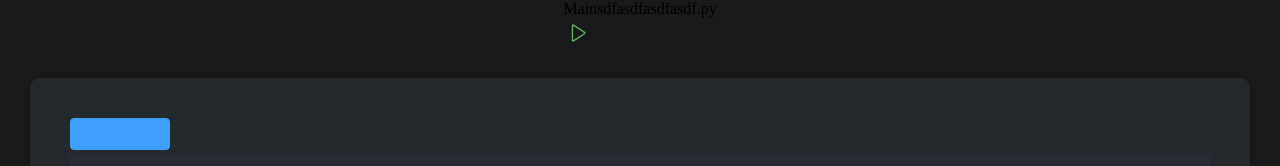
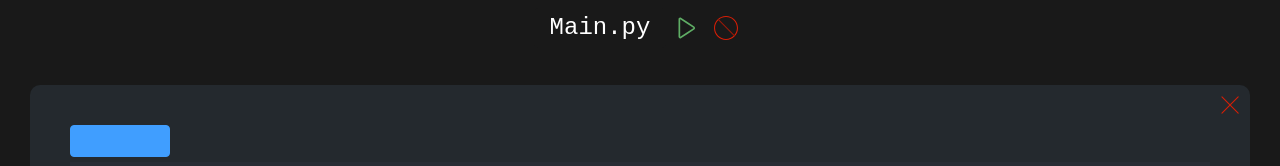
Before and after one commit to huaxvcode/code-writer, a Vue app: page / in a window 1280 px wide. Shown: the top 166 px of the page. Built offline with nearby package versions, Linux system fonts and the light colour scheme.

Commit message:
实现了『叉』按钮和顶部运行、结束按钮的功能

```diff
--- a/src/components/BodyComponent.vue
+++ b/src/components/BodyComponent.vue
@@ -4,17 +4,15 @@ import CodeComponent from "@/components/CodeComponent/CodeComponent.vue";
 </script>
 
 <template>
-<div class="body">
+<div class="body-component">
   <code-component/>
 </div>
 </template>
 
 <style scoped lang="less">
-@height: calc(100% - 50px);
-.body {
-  height: @height;
+.body-component {
   width: 100%;
+  height: 100%;
   margin: auto;
-  display: flex;
 }
 </style>
--- a/src/components/CodeComponent/CodeComponent.vue
+++ b/src/components/CodeComponent/CodeComponent.vue
@@ -20,7 +20,6 @@ import SingleCodeComponent from "@/components/CodeComponent/SingleCodeComponent.
 .code-component {
   width: 100%;
   height: 100%;
-  //background-color: rgb(22, 27, 34);
   padding: 30px;
   overflow: auto;
 
--- a/src/components/CodeComponent/SingleCodeComponent.vue
+++ b/src/components/CodeComponent/SingleCodeComponent.vue
@@ -4,6 +4,7 @@ import {ref, watchEffect} from "vue";
 import CodeFileName from "@/components/CodeComponent/CodeFileName.vue";
 import TextContent from "@/components/CodeComponent/TextContent.vue";
 import SplitComponent from "@/components/SplitComponent.vue";
+
 let lang = ref();
 let code = ref('');
 watchEffect(() => {
@@ -15,6 +16,21 @@ let margin1 = '40px';
 
 <template>
   <div class="single-code-component">
+    <div class="single-code-component-del-icon">
+      <el-button
+          color="rgba(0, 0, 0, 0)"
+          class="single-code-component-del-icon-button"
+      >
+        <template #icon>
+          <svg t="1711811896490" class="icon" viewBox="0 0 1024 1024" version="1.1" xmlns="http://www.w3.org/2000/svg"
+               p-id="4295" width="24px" height="24px">
+            <path
+                d="M547.14368 512l329.45664 329.45664a23.04 23.04 0 0 1-32.58368 32.58368L514.56 544.58368l-329.45664 329.45664a23.04 23.04 0 0 1-32.58368-32.58368L481.97632 512 152.51968 182.54336a23.04 23.04 0 0 1 32.58368-32.58368L514.56 479.41632l329.45664-329.45664a23.04 23.04 0 0 1 32.58368 32.58368L547.14368 512z"
+                fill="#d81e06" p-id="4296"></path>
+          </svg>
+        </template>
+      </el-button>
+    </div>
     <code-file-name v-model:lang-mode="lang"/>
     <split-component :size="margin"/>
     <CodeEditor :lang="lang" v-model:code-string="code"/>
@@ -30,14 +46,34 @@ let margin1 = '40px';
 <!-- Add "scoped" attribute to limit CSS to this component only -->
 <style scoped lang="less">
 .single-code-component {
+  --border-radius: 10px;
+  position: relative;
   max-width: 1500px;
   padding: 40px;
   margin: auto;
-  //border: 4px solid black;
-  border-radius: 10px;
+  border-radius: var(--border-radius);
   background-color: #24292E;
 }
+
 /deep/ .el-button {
   width: 100px;
 }
+
+/deep/ .single-code-component-del-icon-button {
+  height: unset;
+  width: unset;
+  font-size: 24px;
+  padding: 8px;
+  border: 0;
+}
+
+.single-code-component-del-icon {
+  position: absolute;
+  top: 0;
+  right: 0;
+}
+
+.single-code-component-del-icon > .single-code-component-del-icon-button {
+  border-radius: var(--border-radius);
+}
 </style>
--- a/src/components/MemuComponent.vue
+++ b/src/components/MemuComponent.vue
@@ -1,17 +1,33 @@
 <script setup>
 // eslint-disable-next-line no-undef
 let fileName = defineModel('fileName');
-fileName.value = 'Mainsdfasdfasdfasdf.py'
+fileName.value = 'Main.py'
 </script>
 
 <template>
   <div class="menu-component">
-    <div class="menu-file-name">{{ fileName }}</div>
+    <div class="menu-file-name">
+      <el-button
+          color="#191919"
+          class="menu-file-button"
+      >
+        <template #default>{{ fileName }}</template>
+      </el-button>
+    </div>
     <div class="menu-icon">
       <el-button
         color="unset"
+        class="menu-icon-button menu-icon-run-button"
       >
-        <svg t="1711796551861" class="icon" viewBox="0 0 1024 1024" version="1.1" xmlns="http://www.w3.org/2000/svg" p-id="7939" width="20px"><path d="M264.3 141.6l275.4 179.3 284 184.8c1 0.6 3.6 2.4 3.6 6.7 0 4.3-2.6 6.1-3.6 6.7L539.8 704 264.3 883.3c-0.2-1-0.3-2.1-0.3-3.5V145.1c0-1.3 0.2-2.5 0.3-3.5M262 66.2c-36.5 0-70 32.9-70 78.9v734.6c0 46 33.5 78.9 70 78.9 11.6 0 23.6-3.3 34.8-10.7L579 764.2l284-184.8c48.5-31.6 48.5-102.5 0-134.1L579 260.5 296.9 76.9c-11.3-7.3-23.2-10.7-34.9-10.7z" fill="#5FAD65" p-id="7940"></path></svg>
+        <svg t="1711796551861" class="icon" viewBox="0 0 1024 1024" version="1.1" xmlns="http://www.w3.org/2000/svg" p-id="7939" width="24px"><path d="M264.3 141.6l275.4 179.3 284 184.8c1 0.6 3.6 2.4 3.6 6.7 0 4.3-2.6 6.1-3.6 6.7L539.8 704 264.3 883.3c-0.2-1-0.3-2.1-0.3-3.5V145.1c0-1.3 0.2-2.5 0.3-3.5M262 66.2c-36.5 0-70 32.9-70 78.9v734.6c0 46 33.5 78.9 70 78.9 11.6 0 23.6-3.3 34.8-10.7L579 764.2l284-184.8c48.5-31.6 48.5-102.5 0-134.1L579 260.5 296.9 76.9c-11.3-7.3-23.2-10.7-34.9-10.7z" fill="#5FAD65" p-id="7940"></path></svg>
+      </el-button>
+    </div>
+    <div class="menu-icon">
+      <el-button
+        color="unset"
+        class="menu-icon-button menu-icon-run-button"
+      >
+        <svg t="1711808350487" class="icon" viewBox="0 0 1025 1024" version="1.1" xmlns="http://www.w3.org/2000/svg" p-id="4246" width="24px" height="24px"><path d="M512.558545 1024c-282.321455 0-512-229.678545-512-512 0-282.298182 229.678545-512 512-512s512 229.701818 512 512C1024.558545 794.321455 794.88 1024 512.558545 1024zM512.558545 44.520727C254.789818 44.520727 45.079273 254.231273 45.079273 512s209.710545 467.502545 467.479273 467.502545S980.037818 769.768727 980.037818 512 770.350545 44.520727 512.558545 44.520727z" fill="#d81e06" p-id="4247"></path><path d="M867.863273 856.250182c-5.957818 0-11.915636-2.280727-16.453818-6.818909L173.591273 171.613091c-9.099636-9.099636-9.099636-23.808 0-32.907636s23.808-9.099636 32.907636 0l677.818182 677.818182c9.099636 9.099636 9.099636 23.808 0 32.907636C879.778909 853.969455 873.821091 856.250182 867.863273 856.250182z" fill="#991908" p-id="4248"></path></svg>
       </el-button>
     </div>
   </div>
@@ -20,14 +36,22 @@ fileName.value = 'Mainsdfasdfasdfasdf.py'
 <!-- Add "scoped" attribute to limit CSS to this component only -->
 <style scoped lang="less">
 .menu-component {
+  height: 55px;
+  display: flex;
+  justify-content: center;
+  align-items: center;
+}
+.menu-icon, .menu-file-name {
   display: inline-block;
 }
-.menu-file-name {
-  display: inline-block;
-}
-.el-button {
-  height: 30px;
-  width: 30px;
+.menu-icon-button {
+  height: 40px;
+  width: 40px;
   border: 0;
 }
+.menu-file-button {
+  font-family: monospace;
+  font-size: 24px;
+  height: 40px;
+}
 </style>
--- a/src/views/CodeWriterView.vue
+++ b/src/views/CodeWriterView.vue
@@ -7,13 +7,13 @@ import BodyComponent from "@/components/BodyComponent.vue";
 <template>
 <div class="code-writer">
   <div class="code-writer-menu"><memu-component/></div>
-  <body-component/>
+  <div class="code-writer-body"><body-component/></div>
 </div>
 </template>
 
 <style scoped lang="less">
-@width: 100%;
-@height: 100%;
+@width: 100vw;
+@height: 100vh;
 .code-writer {
   background-color: rgba(0, 0, 0, 0.9);
   position: absolute;
@@ -25,4 +25,10 @@ import BodyComponent from "@/components/BodyComponent.vue";
   display: flex;
   justify-content: center;
 }
+/deep/ .menu-component {
+  height: 55px;
+}
+/deep/ .body-component {
+  height: calc(100vh - 55px);
+}
 </style>
```
Lines whose indentation alone changed are shown as unchanged.
